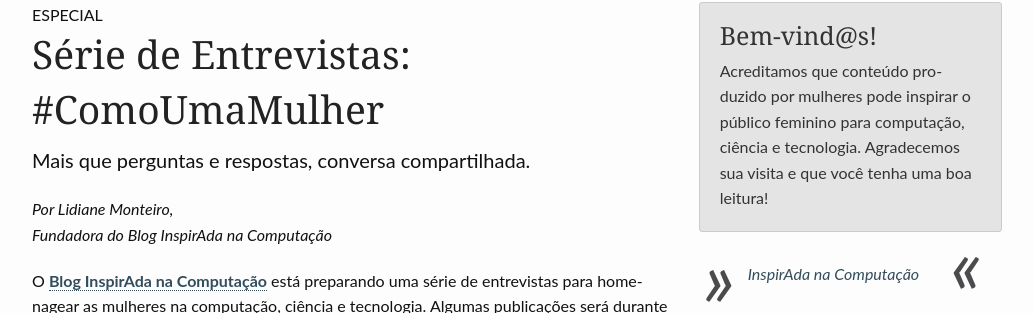
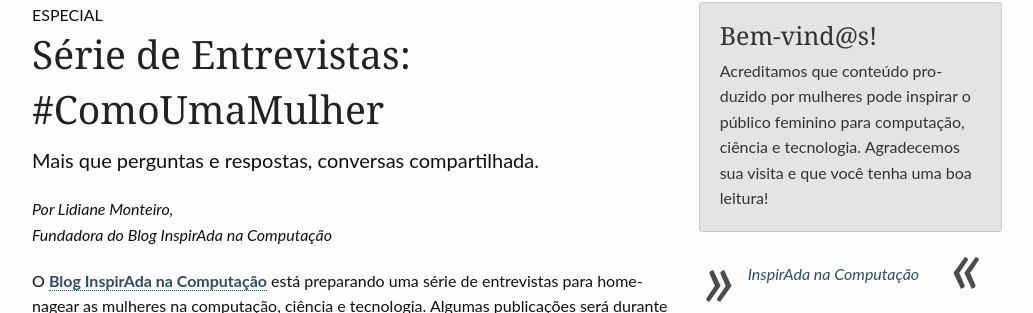
Before and after one commit to inspiradanacomputacao/inspiradanacomputacao.github.io, a Jekyll site: the page built from _posts/noticia/2016-02-11-serie-de-entrevistas-como-uma-mulher.md, in a window 1280 px wide, cut to the strip 439-752 px from the top of the page. Shown: the whole strip, without its empty margins (123-1156 px from the left). Built offline with Jekyll 4.4.1, drawn with Linux system fonts in a browser that asks for light colours; comment, search, counter and statistics services are not loaded.

Commit message:
adicionando banner post serie de entrevistas

```diff
--- a/_posts/noticia/2016-02-11-serie-de-entrevistas-como-uma-mulher.md
+++ b/_posts/noticia/2016-02-11-serie-de-entrevistas-como-uma-mulher.md
@@ -3,9 +3,9 @@
 title: "Série de Entrevistas: #ComoUmaMulher"
 modified: 2016-02-11
 subheadline: "Especial"
-teaser: "Mais que perguntas e respostas, conversa compartilhada."
+teaser: "Mais que perguntas e respostas, conversas compartilhada."
 image:
-    thumb:
+    thumb:  banner_cum.png
 header:
     image_fullwidth: "banner_principal.jpg"
     caption: Image by InspirAda na Computação
```
